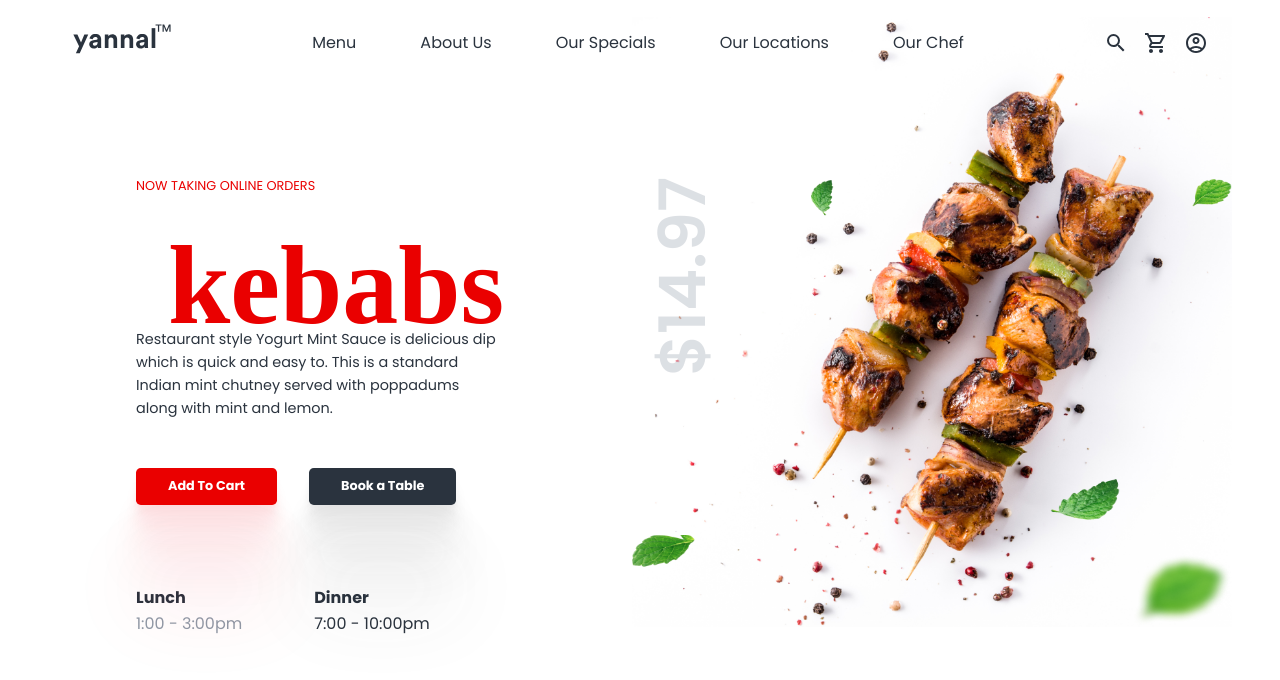
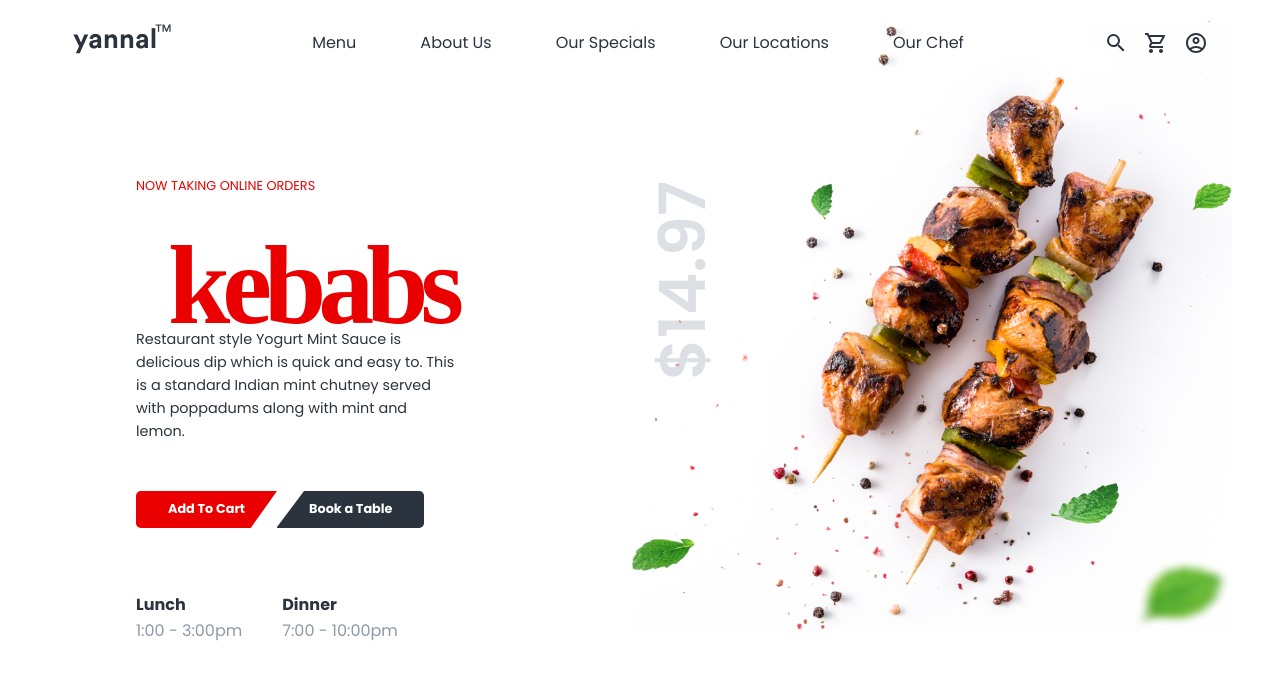
Before and after one commit to zeetaen1989/mama-joint, a Next.js app: page / in a window 1280 px wide. Shown: the top 680 px of the page. Built offline with nearby package versions, Linux system fonts and the light colour scheme; a web font is replaced by a local one.

Commit message:
style(button): cart and book buttons styled

```diff
--- a/app/components/layouts/Hero/Hero.module.scss
+++ b/app/components/layouts/Hero/Hero.module.scss
@@ -13,7 +13,6 @@
             margin-left: 5rem;
 
             .row__one {
-
                 .desc {
                     color: $primary-clr;
                     text-transform: uppercase;
@@ -26,6 +25,7 @@
                     padding-left: 2rem;
                     font-family: $font-family-secondary;
                     margin-bottom: -3rem;
+                    letter-spacing: -0.5rem;
                 }
 
                 .info {
@@ -36,98 +36,70 @@
 
             .row__two {
                 display: flex;
-                gap: 2rem;
                 margin-top: 3rem;
 
-                .btn__cart {
+                button {
                     @include button-style;
-                    background-color: $primary-clr;
-                    box-shadow:
-                        0px 100px 80px rgba(234, 0, 37, 0.1),
-                        0px 64.8148px 46.8519px rgba(234, 0, 37, 0.0759259),
-                        0px 38.5185px 25.4815px rgba(234, 0, 37, 0.0607407),
-                        0px 20px 13px rgba(234, 0, 37, 0.05),
-                        0px 8.14815px 6.51852px rgba(234, 0, 37, 0.0392593),
-                        0px 1.85185px 3.14815px rgba(234, 0, 37, 0.0240741);
+                    position: relative;
+
+                    &::before, &::after {
+                        content: "";
+                        position: absolute;
+                        height: 0;
+                        width: 0;
+                        border-style: solid;
+                        border-width: 0;
                     }
 
-                .btn__book {
-                    @include button-style;
-                    background-color: $secondary-clr;
-                    box-shadow:
-                        0px 100px 80px rgba(68, 68, 68, 0.1),
-                        0px 64.8148px 46.8519px rgba(68, 68, 68, 0.0759259),
-                        0px 38.5185px 25.4815px rgba(68, 68, 68, 0.0607407),
-                        0px 20px 13px rgba(68, 68, 68, 0.05), 0px 8.14815px 6.51852px rgba(68, 68, 68, 0.0392593),
-                        0px 1.85185px 3.14815px rgba(68, 68, 68, 0.0240741);
+                &.btn__cart {
+                        background-color: $primary-clr;
+                        border-color: $primary-clr;
+                        border-top-right-radius: 0rem;
+
+                        &::after, &::before {
+                            border-width: 0 0 2.4rem 1.7rem;
+                            top: 0;
                         }
 
-                // aside {
-                //     @include button-style;
-                //     position: relative;
+                        &::before {
+                            border-color: transparent;
+                        }
 
-                //     &::before, &::after {
-                //         content: "";
-                //         position: absolute;
-                //         height: 0;
-                //         width: 0;
-                //         border-style: solid;
-                //         border-width: 0;
-                //     }
+                        &:after {
+                            right: 0px;
+                            border-color: white transparent;
+                        }
+                    }
 
-                // &.btn__cart {
-                    //     background-color: $primary-clr;
-                    //     border-color: $primary-clr;
-                    //     border-top-right-radius: 0;
+                    &.btn__book {
+                        background-color: $secondary-clr;
+                        border-color: $secondary-clr;
+                        border-bottom-left-radius: 0rem;
 
-                    //     &::after, &::before {
-                    //         border-width: 2.5rem 1.5rem 0 0;
-                    //         top: 0;
-                    //     }
+                        &::after, &::before {
+                            border-width: 2.3rem 1.7rem 0 0;
+                            top: 0;
+                        }
 
-                    //     &::before {
-                    //         left: 2px;
-                    //         top: 0px;
-                    //         border-color: transparent;
-                    //     }
+                        &::before {
+                            left: 0px;
+                            top: 0px;
+                            border-color: white transparent;
+                        }
 
-                    //     &:after {
-                    //         right: -22px;
-                    //         border-color: $primary-clr transparent;
-                    //     }
-                    // }
-
-                    // &.btn__book {
-                    //     background-color: $secondary-clr;
-                    //     border-color: $secondary-clr;
-                    //     border-bottom-left-radius: 0;
-
-                    //     &::after, &::before {
-                    //         border-width: 2.5rem 1.5rem 0 0;
-                    //         top: 0;
-                    //     }
-
-                    //     &::before {
-                    //         left: -22px;
-                    //         top: 0px;
-                    //         border-color: transparent $secondary-clr;
-                    //     }
-
-                    //     &:after {
-                    //         right: -10px;
-                    //         border-color: transparent;
-                    //     }
-                    // }
-                // }
+                        &:after {
+                            border-color: transparent;
+                        }
+                    }
+                }
             }
 
             .row__three {
                 display: flex;
-                gap: 4.5rem;
-                margin-top: 5rem;
+                gap: 2.5rem;
+                margin-top: 4rem;
 
-                .lunch {
-
+                .lunch, .dinner {
                     span {
                         @include span-clr;
                     }
@@ -183,18 +155,6 @@
                 margin-top: 5rem;
                 margin-left: 2rem;
 
-                .row__two {
-                    gap: 1.5rem;
-
-                    .btn__cart {
-                        padding: 0.6rem 1rem;
-                    }
-
-                    .btn__book {
-                        padding: 0.6rem 1rem;
-                    }
-                }
-
                 .row__three {
                     gap: 2rem;
                 }
@@ -202,7 +162,7 @@
         }
 
         .container__two {
-            margin-right: 2rem;
+            margin-right: -2rem;
 
             .column__two {
 
@@ -235,18 +195,28 @@
                 }
 
                 .row__two {
-                    margin-top: 1.5rem;
+                    margin-top: 3rem;
+
+                    button {
+                        padding: 0.5rem 1.2rem;
+                    }
                 }
 
                 .row__three {
-                    margin-top: 1.5rem;
+                    margin-top: 3rem;
+                    gap: 1rem;
+
+                    .lunch, .dinner {
+                        span {
+                            font-size: 0.8rem;
+                        }
+                    }
                 }
             }
         }
 
         .container__two {
             .column__two {
-
                 .price {
                     top: 7rem;
                     font-size: 2rem;
@@ -264,7 +234,25 @@
         .container__one {
             .column__one {
                 margin-top: 1rem;
+
+                .row__one {
+                    h1 {
+                        margin-top: -1rem;
+                    }
+                }
+
+                .row__two {
+                    margin-top: 1rem;
+
+                    button {
+                        padding: 0.5rem 2rem
+                    }
+                }
+
+                .row__three {
+                    margin-top: 1rem;
                 }
             }
         }
     }
+}
```
Lines whose indentation alone changed are shown as unchanged.
